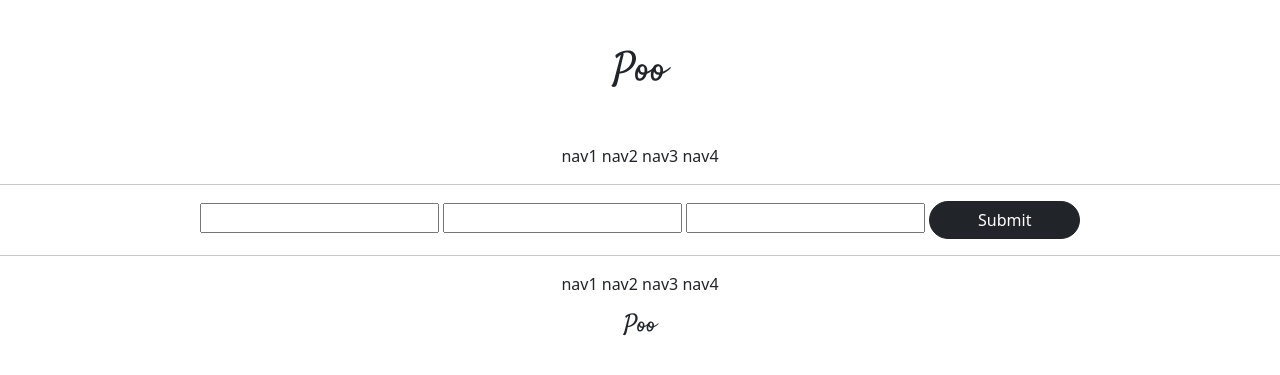
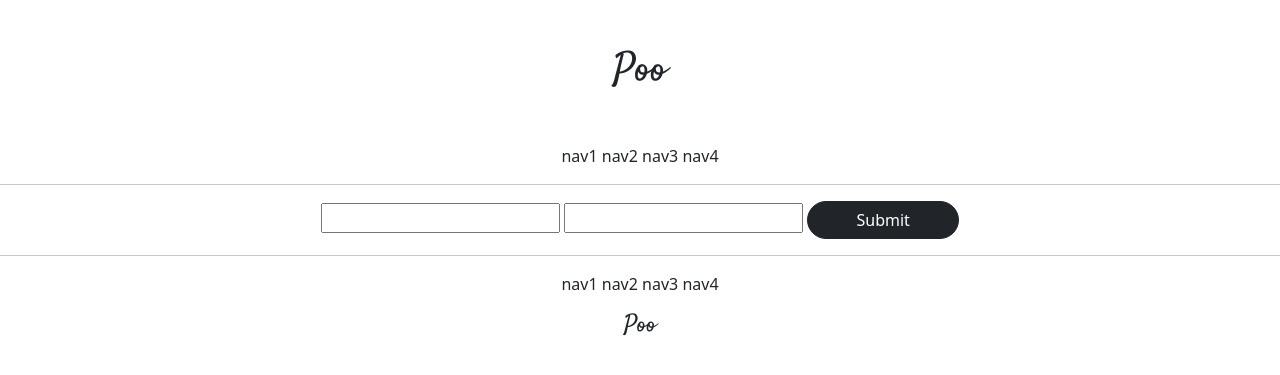
Before and after one commit to TTioTTi/gis_drf_3, a Django app: page /accounts/create_template/ in a window 1280 px wide. Shown: the top 375 px of the page. Run offline with Django 4.2, Linux system fonts and the light colour scheme; parts of the project's set-up code (start-up, migrations or seed data) failed here and were passed over.

Commit message:
DRF account create javascript update

```diff
--- a/accountapp/templates/accountapp/create.html
+++ b/accountapp/templates/accountapp/create.html
@@ -1,12 +1,15 @@
 {% extends 'base.html' %}
+{% load static %}
 
 {% block content %}
 
     <div>
         <input type="text">
-        <input type="text">
-        <input type="text">
-        <input type="submit" class="btn btn-dark rounded-pill px-5">
+        <input type="password">
+
+        <input type="submit" class="btn btn-dark rounded-pill px-5" onclick="send_input()">
     </div>
 
+    <script src="{% static 'js/create.js' %}"></script>
+
 {% endblock %}
```
